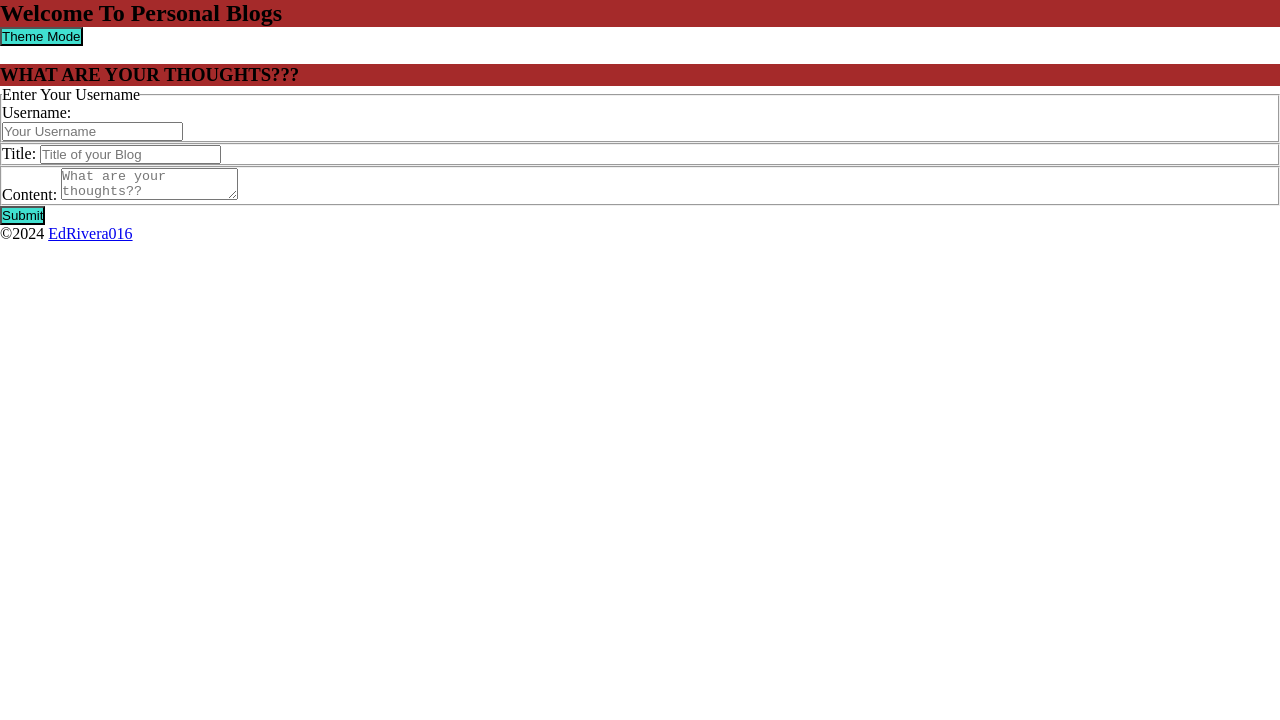
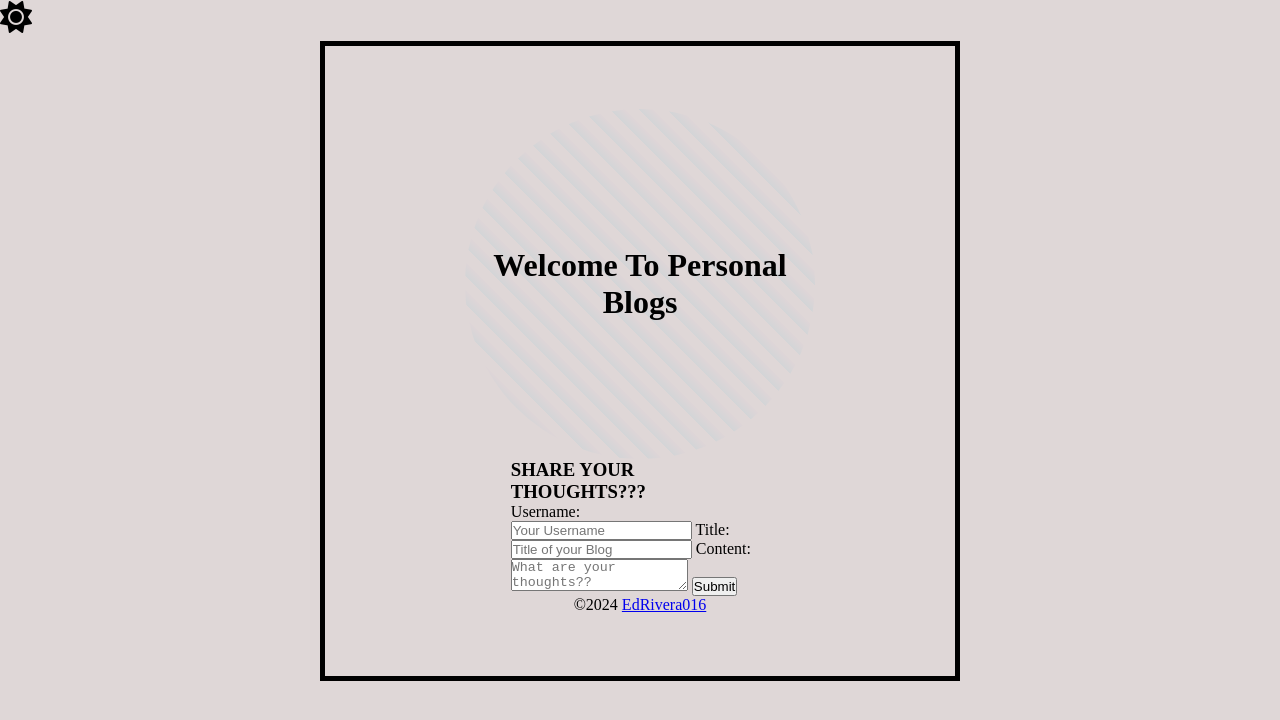
Before and after one commit to EdRivera016/Personal-Blog, a plain HTML site: page index.html in a window 1280 px wide. Drawn offline with Linux system fonts and the light colour scheme; files that its build step writes are made by us from their sources.

Commit message:
cleaned up code also added css styling

```diff
--- a/assets/css/style.css
+++ b/assets/css/style.css
@@ -1,12 +1,56 @@
+:root {
+    --lightmodebackground: #dfd7d7;
+    --lightmodetext: #000000;
+    --darkmodebackground: #101068;
+    --darkmodetext: #ffffff;
+}
+
 *{
     margin: 0;
     padding: 0;
     box-sizing: border-box;
 }
- h1
- {
-    background-color: brown;
+
+body {
+    background-color: var(--lightmodebackground);
 }
-button {
-    background-color:turquoise
+main {
+display: flex;
+flex-wrap: nowrap;
+justify-content: center;
+flex: 1 1 40vw;
 }
+section {
+    width: 45%;
+    display: flex;
+    flex-direction: column;
+}
+.hero {
+display: flex;
+align-items: center;
+justify-content: center;
+width: 50vw;
+height: 80vh;
+border: solid 5px;
+border-color: black;
+padding: 3.5vh;
+margin: .25rem;
+min-height: 400px;
+min-width: 375px;
+margin-top: .25rem;
+}
+.hero-sphere {
+height: 350px;
+width: 350px;
+display: flex;
+justify-content: center;
+align-items: center;
+border-radius: 50%;
+background: repeating-linear-gradient(45deg, #dfd7d7 ,#dfd7d7 10px, #d3d5d7 10px, #ded5d7 20px);
+}
+h2 {
+    color: var(--lightmodetext);
+    text-align: center;
+    font-size: 2em;
+    position: relative;
+}
--- a/index.html
+++ b/index.html
@@ -5,47 +5,32 @@
   <meta charset="UTF-8">
   <meta name="viewport" content="width=device-width, initial-scale=1.0">
   <title>Personal Blog</title>
-  <link rel="stylesheet" href=".assets/css/form.css">
+  <link rel="stylesheet" href="./assets/css/form.css">
   <link rel="stylesheet" href="./assets/css/style.css">
+  <link rel="stylesheet" href="https://cdnjs.cloudflare.com/ajax/libs/font-awesome/6.0.0-beta3/css/all.min.css">
 </head>
 
 <body class="lightmode">
   <header>
-  <h1 data-mode="lightmode" id="themechange">
-  </h1>
+    <h1 data-mode="lightmode" id="themechange"><i class="fa-solid fa-sun"></i></h1>
   </header>
   <main>
     <section class="hero">
-      <h1>Welcome To Personal Blogs</h1>
-      <button id="toggle-button" type="button">Theme Mode</button>
-      <label for="toggle-button"></label>
-    </section>
-    <section class="image">
-      <div>
-        <img src="">
+      <div class="hero-sphere">
+        <h2>Welcome To Personal Blogs</h2>
       </div>
       <!--Form Section -->
-      <article class="form">
-        <h1>WHAT ARE YOUR THOUGHTS???</h1>
-        <form>
-          <fieldset>
-            <legend>Enter Your Username</legend>
-            <label class="label" for="userName">Username:</label><br>
+      <section class="form">
+        <h3>SHARE YOUR THOUGHTS???</h3>
+        <form id="blog-form">
+          <label for="userName">Username:</label><br>
           <input placeholder="Your Username" type="text" id="userName" name="userName">
-          </fieldset>
-
-          <fieldset>
-            <label class="label" for="title">Title:</label>
+          <label for="title">Title:</label>
           <input placeholder="Title of your Blog" type="text" id="title" name="title">
-          </fieldset>
-
-          <fieldset>
-            <label class="label" for="content">Content:</label>
+          <label for="content">Content:</label>
           <textarea placeholder="What are your thoughts??" id="content" name="content"></textarea>
-          </fieldset>
+          <button id="submit-btn">Submit</button>
         </form>
-        <button id="submit-btn">Submit</button>
-      </article>
       </section>
       <footer class="footer">
         &copy;2024 <a href="https://github.com/EdRivera016">EdRivera016</a>
@@ -53,9 +38,9 @@
 
   </main>
 
-</body>
-<script src="./assets/js/blog.js"></script>
   <script src="./assets/js/form.js"></script>
   <script src="./assets/js/logic.js"></script>
 
+</body>
+
 </html>
```
Lines whose indentation alone changed are shown as unchanged.
